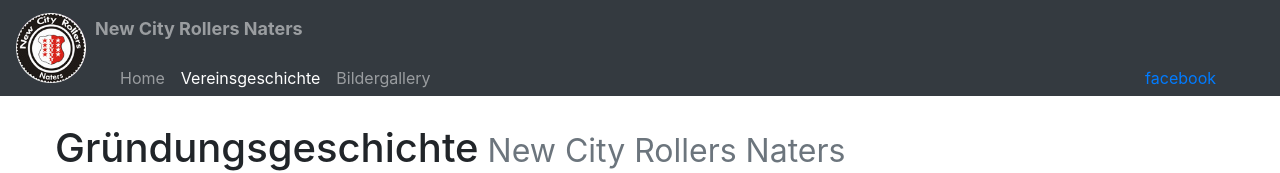
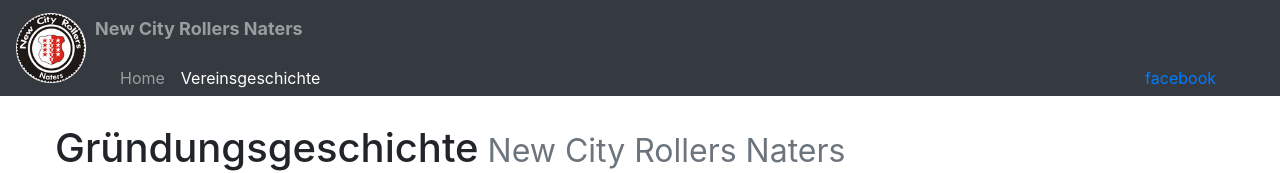
Before and after one commit to ncr-naters/ncr-naters.github.io, a plain HTML site: page history.html in a window 1280 px wide. Shown: the top 173 px of the page. Drawn offline with Linux system fonts and the light colour scheme.

Commit message:
disable gallery

```diff
--- a/history.html
+++ b/history.html
@@ -41,9 +41,9 @@
             <a class="nav-link nav-link-ncr" href="./history.html">Vereinsgeschichte<span
                 class="sr-only">(current)</span></a>
           </li>
-          <li class="nav-item">
+          <!--li class="nav-item">
             <a class="nav-link nav-link-ncr" href="./gallery.html">Bildergallery</a>
-          </li>
+          </li-->
         </ul>
         <div class="mr-5 linkbar-ncr"><a class="link-ncr"
             href="https://www.facebook.com/New-City-Rollers-Naters-1616589825256170" target="_blank">facebook</a></div>
```
Also changed, not shown: index.html (+2 -2 lines).
